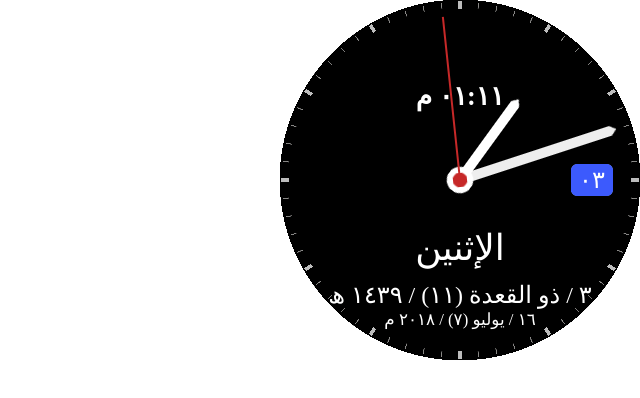
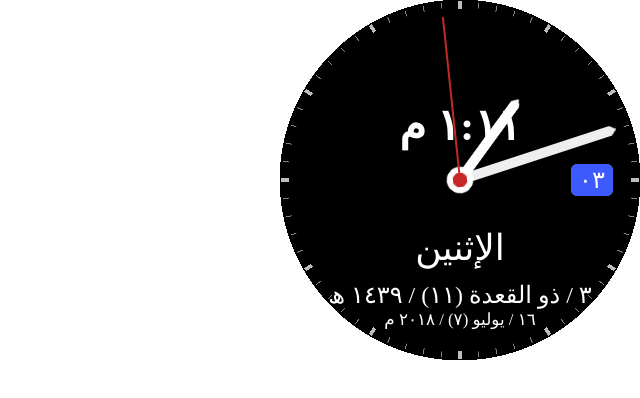
Before and after one commit to xlmnxp/HijriWatch, a plain HTML site: page index.html in a window 1280 px wide. Shown: the whole page, without its empty margins (640-1280 px from the left). Drawn offline with Linux system fonts and the light colour scheme.

Commit message:
add digtal clock

```diff
--- a/css/style.css
+++ b/css/style.css
@@ -54,7 +54,7 @@ html, body {
 #digital-text{
 	position: absolute;
 	text-align: center;
-	top: 80px;
+	top: 100px;
 	width: 100%;
 	text-align: center;
     font-size: 24px;
@@ -62,7 +62,7 @@ html, body {
 }
 
 #digital-text div{
-	font-size: 1.1em;
+	font-size: 1.8em;
 	font-weight: bold;
 }
 
--- a/js/app.js
+++ b/js/app.js
@@ -83,7 +83,7 @@
             minute = datetime.getMinutes(),
             second = datetime.getSeconds();
 
-        document.querySelector("#digital-text div").innerHTML = moment().format('hh:mm a');
+        document.querySelector("#digital-text div").innerHTML = moment().format('h:mm a');
         // Update the hour/minute/second hands
         rotateElements((hour + (minute / 60) + (second / 3600)) * 30, "hands-hr");
         rotateElements((minute + second / 60) * 6, "hands-min");
```
Also changed, not shown: .sign/author-signature.xml, .sign/signature1.xml, icon.png, icon512.png, logo.png (deleted), 2 other files.
